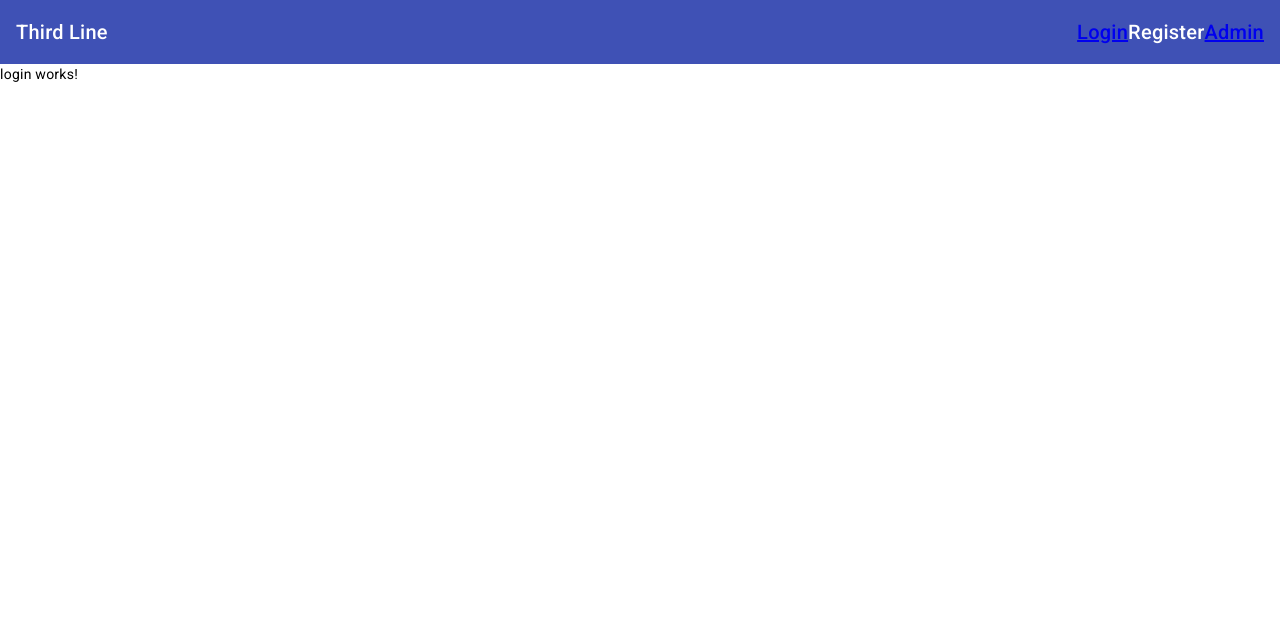
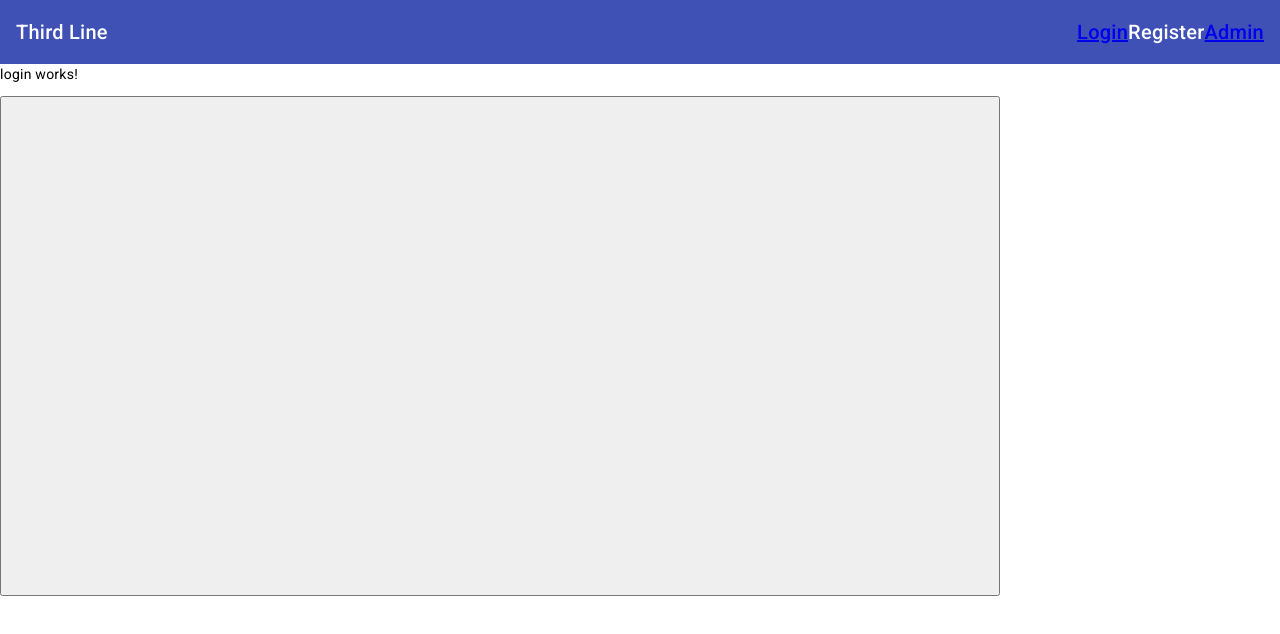
Before and after one commit to ratzPereira/FullStack-Blog-webpage, an Angular app in the folder blog-page/: page /login in a window 1280 px wide. Shown: the top 634 px of the page. Built offline with nearby package versions, Linux system fonts and the light colour scheme.

Commit message:
created auth service. added login method with hardcoded variables to test

```diff
--- a/blog-page/src/app/app.module.ts
+++ b/blog-page/src/app/app.module.ts
@@ -7,6 +7,7 @@ import { BrowserAnimationsModule } from '@angular/platform-browser/animations';
 import { MatToolbarModule} from '@angular/material/toolbar';
 import { LoginComponent } from './components/login/login.component';
 import { RegisterComponent } from './components/register/register.component'
+import { HttpClientModule } from '@angular/common/http';
 
 @NgModule({
   declarations: [
@@ -18,7 +19,8 @@ import { RegisterComponent } from './components/register/register.component'
     BrowserModule,
     AppRoutingModule,
     BrowserAnimationsModule,
-    MatToolbarModule
+    MatToolbarModule,
+    HttpClientModule
   ],
   providers: [],
   bootstrap: [AppComponent]
--- a/blog-page/src/app/components/login/login.component.html
+++ b/blog-page/src/app/components/login/login.component.html
@@ -1 +1,3 @@
 <p>login works!</p>
+
+<button (click)="login()" style="height: 500px; width: 1000px;"></button>
--- a/blog-page/src/app/components/login/login.component.ts
+++ b/blog-page/src/app/components/login/login.component.ts
@@ -1,10 +1,17 @@
 import { Component } from '@angular/core';
+import { AuthenticationService } from 'src/app/services/authentication.service';
 
 @Component({
   selector: 'app-login',
   templateUrl: './login.component.html',
-  styleUrls: ['./login.component.scss']
+  styleUrls: ['./login.component.scss'],
 })
 export class LoginComponent {
+  constructor(private readonly authService: AuthenticationService) {}
 
+  login() {
+    this.authService
+      .login('email1@email.com', '1234567')
+      .subscribe((data) => console.log('logged in'));
+  }
 }
--- /dev/null
+++ b/blog-page/src/app/services/authentication.service.ts
@@ -0,0 +1,20 @@
+import { Injectable } from '@angular/core';
+import { HttpClient } from '@angular/common/http';
+import { map } from 'rxjs';
+@Injectable({
+  providedIn: 'root',
+})
+export class AuthenticationService {
+  constructor(private readonly http: HttpClient) {}
+
+  login(email: string, password: string) {
+    return this.http
+      .post<any>('http://localhost:3000/api/users/login', { email, password })
+      .pipe(
+        map((token) => {
+          localStorage.setItem('blog-token', token.access_token);
+          return token;
+        })
+      );
+  }
+}
```
Also changed, not shown: 1 other file (tests, documents, lock files or other folders).
